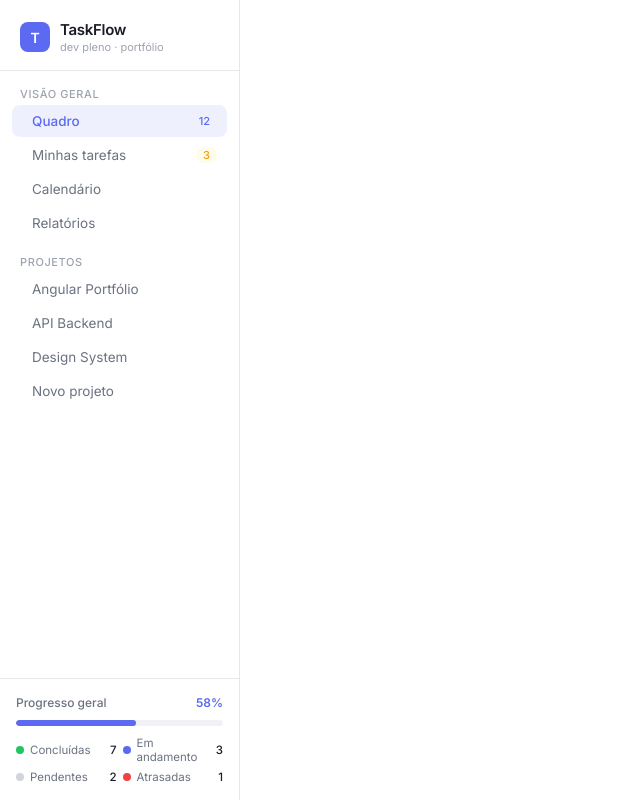
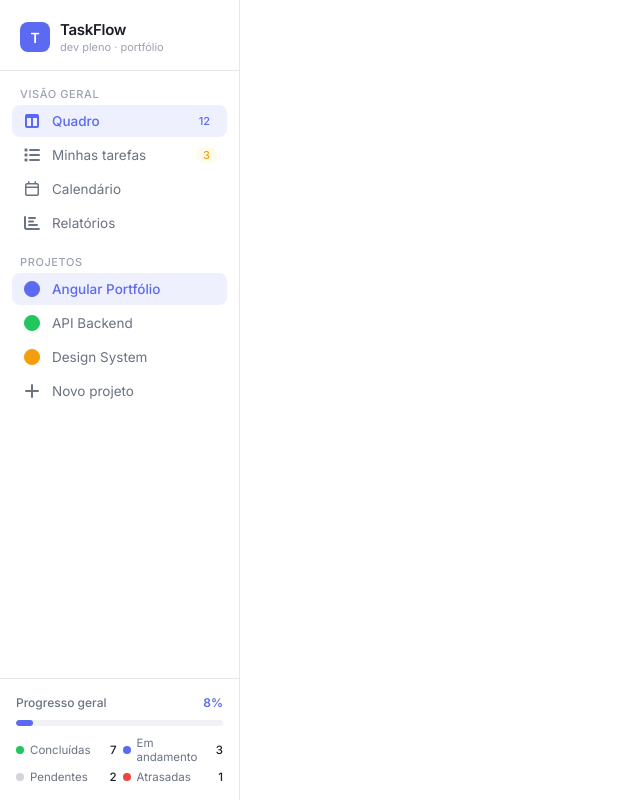
Before and after one commit to rodrigocf-frontend/angular-projects, an Angular app in the folder taskflow/: page / in a window 1280 px wide. Shown: the whole page, without its empty margins (0-640 px from the left). Built offline with nearby package versions, Linux system fonts and the light colour scheme.

Commit message:
refactor: make sidebar navigation dynamic with signals
Replace hardcoded nav items with data-driven @for loops. Add signals
for active nav/project state and computed progress percentage wired
to the template. Switch icons from Tabler to Font Awesome.

```diff
--- a/taskflow/src/app/components/sidebar/sidebar.html
+++ b/taskflow/src/app/components/sidebar/sidebar.html
@@ -8,26 +8,40 @@
   </div>
   <div class="nav-section">
     <div class="nav-label">Visão geral</div>
-    <div class="nav-item active">
-      <i class="ti ti-layout-kanban"></i>Quadro<span class="nav-badge">12</span>
-    </div>
-    <div class="nav-item">
-      <i class="ti ti-list"></i>Minhas tarefas<span class="nav-badge warn">3</span>
-    </div>
-    <div class="nav-item"><i class="ti ti-calendar"></i>Calendário</div>
-    <div class="nav-item"><i class="ti ti-chart-bar"></i>Relatórios</div>
+
+    @for (item of navItems; track $index) {
+      <div
+        (click)="onSelect($index, 'NAV_ITEMS')"
+        class="nav-item"
+        [ngClass]="{ active: $index === navItemActive() }"
+      >
+        <i class=" {{ item.icon }}"></i>{{ item.label }}
+        @if (item.badge) {
+          <span class="nav-badge" [ngClass]="{ warn: item.badgeWarn }">{{ item.badge }}</span>
+        }
+      </div>
+    }
     <div class="nav-label" style="margin-top: 16px">Projetos</div>
-    <div class="nav-item"><i class="ti ti-circle" style="color: #5b6af0"></i>Angular Portfólio</div>
-    <div class="nav-item"><i class="ti ti-circle" style="color: #22c55e"></i>API Backend</div>
-    <div class="nav-item"><i class="ti ti-circle" style="color: #f59e0b"></i>Design System</div>
-    <div class="nav-item"><i class="ti ti-plus"></i>Novo projeto</div>
+
+    @for (item of navProjects; track $index) {
+      <div
+        (click)="onSelect($index, 'NAV_PROJECTS')"
+        class="nav-item"
+        [ngClass]="{ active: $index === projectActive() }"
+      >
+        <i class="fa-solid fa-circle" [style.color]="item.color"></i>{{ item.label }}
+      </div>
+    }
+    <div class="nav-item"><i class="fa-solid fa-plus"></i>Novo projeto</div>
   </div>
   <div class="progress-section" id="progress-el">
     <div class="progress-header">
       <span class="progress-label">Progresso geral</span>
-      <span class="progress-pct">58%</span>
+      <span class="progress-pct">{{ progress() }}%</span>
     </div>
-    <div class="progress-track"><div class="progress-fill" style="width: 58%"></div></div>
+    <div class="progress-track">
+      <div class="progress-fill" [style.width]="progress() + '%'"></div>
+    </div>
     <div class="progress-cats">
       <div class="pcat">
         <div class="pcat-dot pcat-dot__success"></div>
--- a/taskflow/src/app/components/sidebar/sidebar.ts
+++ b/taskflow/src/app/components/sidebar/sidebar.ts
@@ -1,27 +1,48 @@
+import { CommonModule } from '@angular/common';
 import { Component, computed, signal } from '@angular/core';
+
+type NavBarTypes = 'NAV_ITEMS' | 'NAV_PROJECTS';
 
 @Component({
   selector: 'app-sidebar',
   standalone: true,
-  imports: [],
+  imports: [CommonModule],
   templateUrl: './sidebar.html',
   styleUrl: './sidebar.scss',
 })
 export class SidebarComponent {
   navItems = [
-    { label: 'Quadro', icon: 'ti-layout-kanban', route: '/board', badge: 12 },
-    { label: 'Minhas tarefas', icon: 'ti-list', route: '/my-tasks', badge: 3, badgeWarn: true },
-    { label: 'Calendário', icon: 'ti-calendar', route: '/calendar' },
-    { label: 'Relatórios', icon: 'ti-chart-bar', route: '/reports' },
+    { label: 'Quadro', icon: 'fa-solid fa-table-columns', route: '/board', badge: 12 },
+    {
+      label: 'Minhas tarefas',
+      icon: 'fa-solid fa-list',
+      route: '/my-tasks',
+      badge: 3,
+      badgeWarn: true,
+    },
+    { label: 'Calendário', icon: 'fa-regular fa-calendar', route: '/calendar' },
+    { label: 'Relatórios', icon: 'fa-solid fa-chart-bar', route: '/reports' },
   ];
 
-  projects = [
+  navProjects = [
     { label: 'Angular Portfólio', color: '#5B6AF0' },
     { label: 'API Backend', color: '#22C55E' },
     { label: 'Design System', color: '#F59E0B' },
   ];
 
-  completedTasks = signal(7);
+  completedTasks = signal(1);
   totalTasks = signal(12);
   progress = computed(() => Math.round((this.completedTasks() / this.totalTasks()) * 100));
+  navItemActive = signal(0);
+  projectActive = signal(0);
+
+  onSelect(value: number, from: NavBarTypes) {
+    if (from === 'NAV_ITEMS') {
+      this.navItemActive.set(value);
+      return;
+    }
+    if (from === 'NAV_PROJECTS') {
+      this.projectActive.set(value);
+    }
+  }
 }
```
